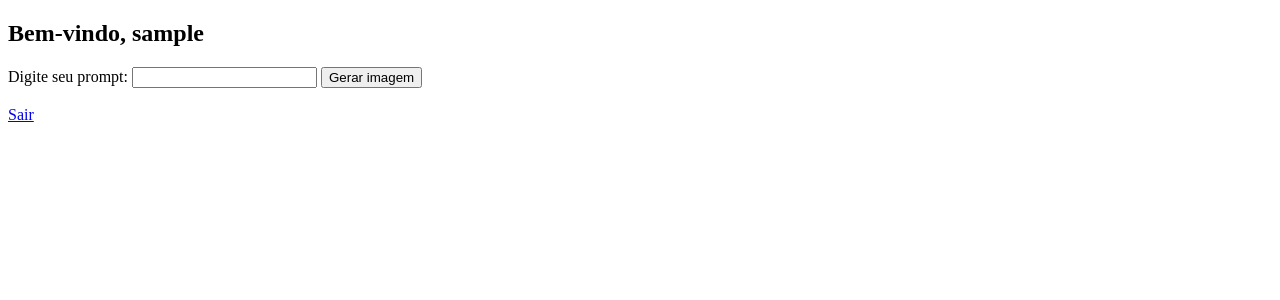
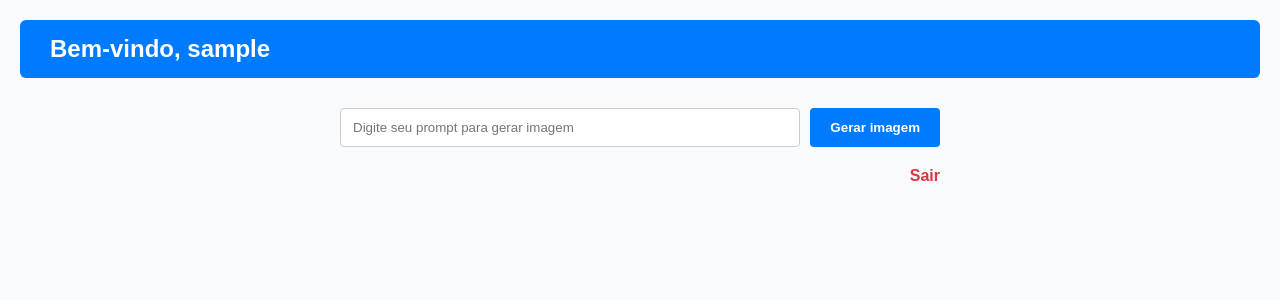
Before and after one commit to Japa75/app-ia-web, a Flask app: page / in a window 1280 px wide. Shown: the top 300 px of the page. Run offline with Flask 3, Linux system fonts and the light colour scheme; the visitor is signed in with stand-in values (Sample User, id 1).

Commit message:
Update dashboard.html

```diff
--- a/templates/dashboard.html
+++ b/templates/dashboard.html
@@ -1,16 +1,89 @@
 <!DOCTYPE html>
-<html>
-<head><title>Dashboard</title></head>
+<html lang="pt-BR">
+<head>
+<meta charset="UTF-8" />
+<title>Dashboard - App IA</title>
+<style>
+  body {
+    font-family: Arial, sans-serif;
+    background: #f9fafb;
+    margin: 0;
+    padding: 20px;
+  }
+  header {
+    background-color: #007bff;
+    color: white;
+    padding: 15px 30px;
+    border-radius: 6px;
+    margin-bottom: 30px;
+  }
+  h2 {
+    margin: 0;
+  }
+  .container {
+    max-width: 600px;
+    margin: 0 auto;
+  }
+  form {
+    margin-bottom: 20px;
+    display: flex;
+    gap: 10px;
+  }
+  input[type="text"] {
+    flex-grow: 1;
+    padding: 10px 12px;
+    border: 1px solid #ccc;
+    border-radius: 4px;
+  }
+  input[type="submit"] {
+    background-color: #007bff;
+    color: white;
+    border: none;
+    padding: 12px 20px;
+    border-radius: 4px;
+    cursor: pointer;
+    font-weight: bold;
+  }
+  input[type="submit"]:hover {
+    background-color: #0056b3;
+  }
+  .result img {
+    max-width: 100%;
+    border-radius: 8px;
+    box-shadow: 0 0 12px rgba(0,0,0,0.1);
+  }
+  .logout-link {
+    text-align: right;
+    margin-top: 20px;
+  }
+  .logout-link a {
+    color: #dc3545;
+    text-decoration: none;
+    font-weight: bold;
+  }
+  .logout-link a:hover {
+    text-decoration: underline;
+  }
+</style>
+</head>
 <body>
+  <header>
     <h2>Bem-vindo, {{ user }}</h2>
+  </header>
+  <div class="container">
     <form method="POST" action="/generate">
-    Digite seu prompt: <input type="text" name="prompt">
-    <input type="submit" value="Gerar imagem">
+      <input type="text" name="prompt" placeholder="Digite seu prompt para gerar imagem" required />
+      <input type="submit" value="Gerar imagem" />
     </form>
     {% if image_url %}
+      <div class="result">
         <h3>Resultado:</h3>
-    <img src="{{ image_url }}" width="300">
+        <img src="{{ image_url }}" alt="Imagem gerada" />
+      </div>
     {% endif %}
-  <br><a href="/logout">Sair</a>
+    <div class="logout-link">
+      <a href="/logout">Sair</a>
+    </div>
+  </div>
 </body>
 </html>
```
Lines whose indentation alone changed are shown as unchanged.
